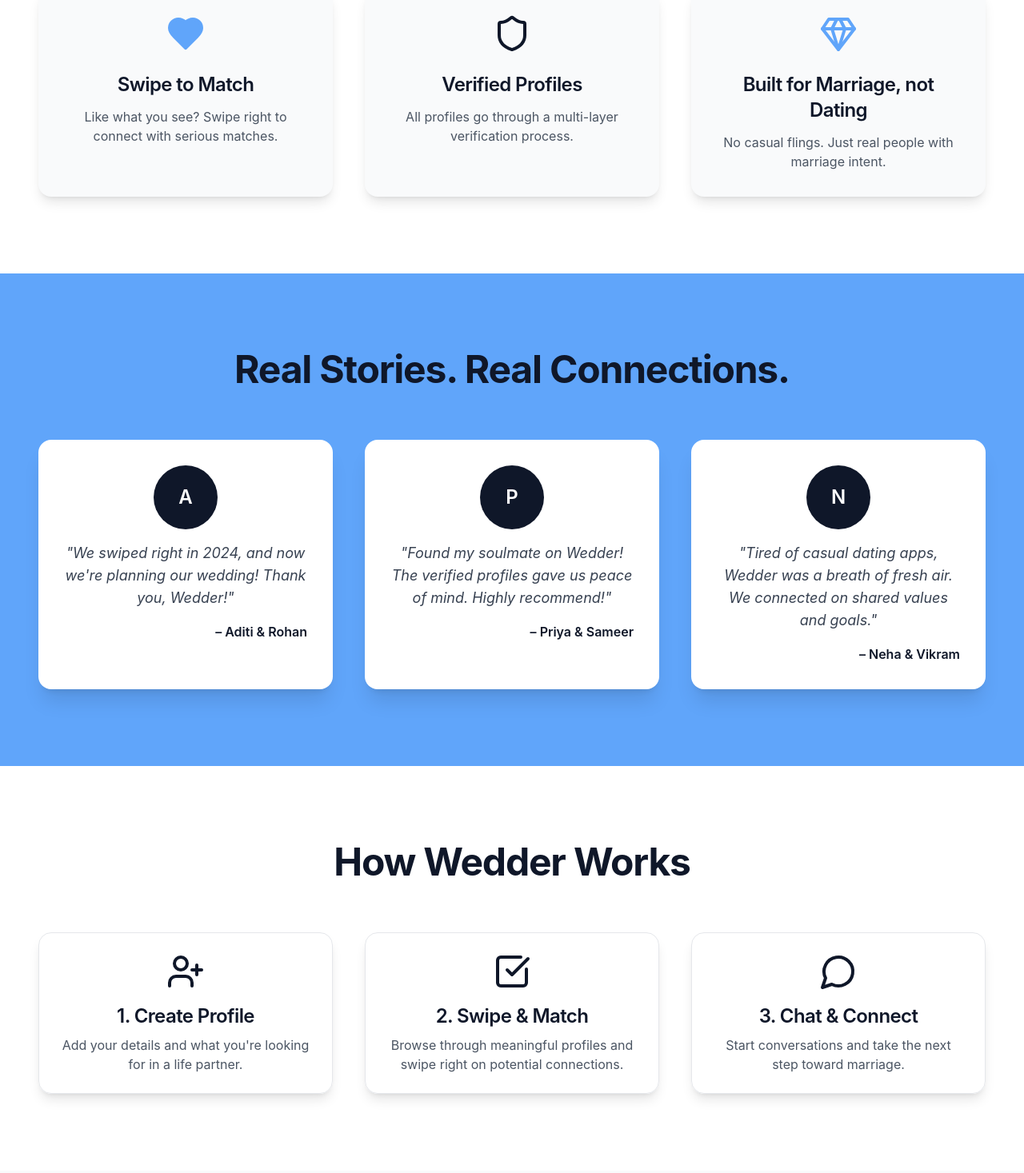
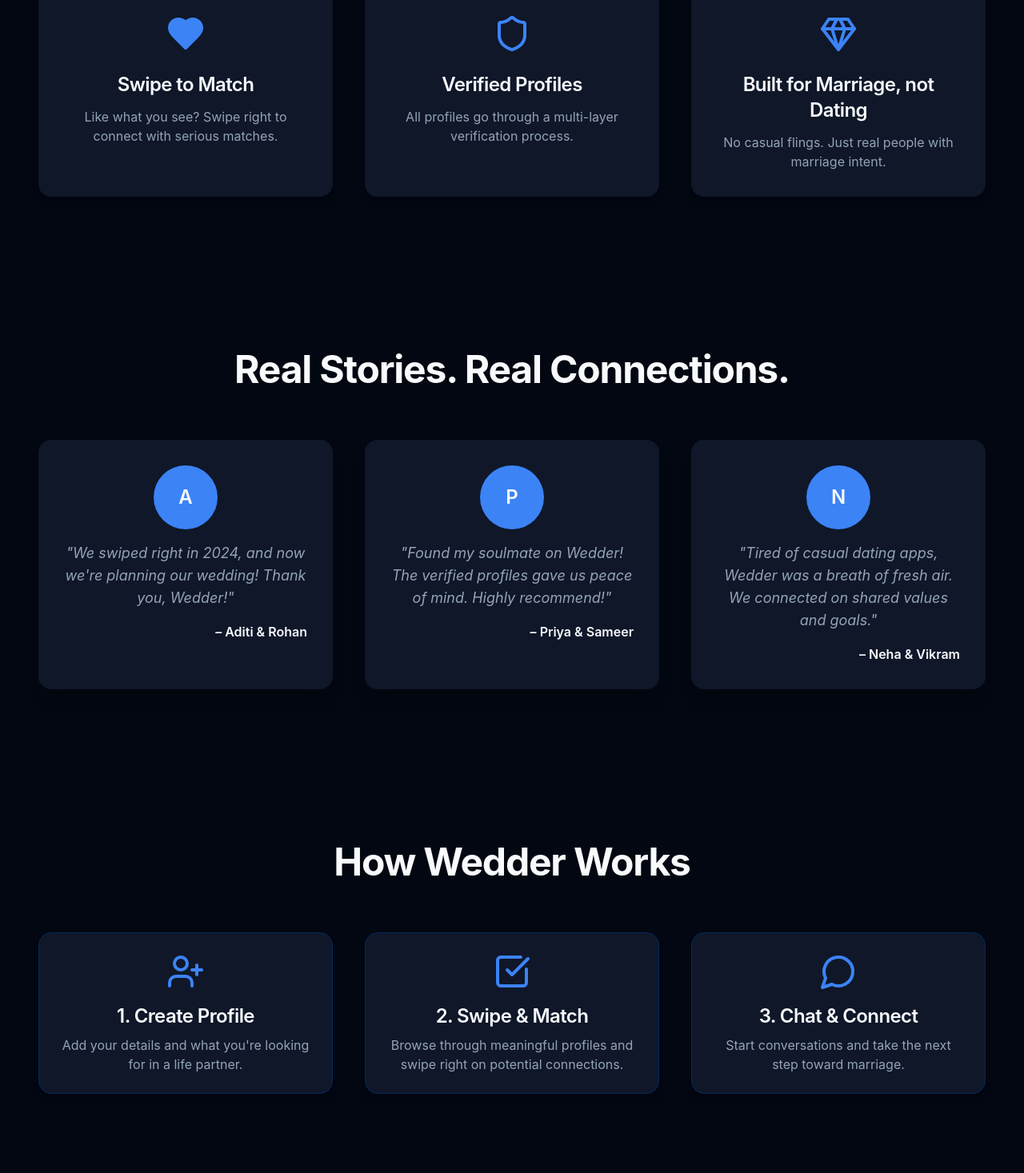
Before and after one commit to raaj880/dream-wedding-destination, a React (Vite) app: page / in a window 1280 px wide. Shown: the part 1103-2570 px from the top of the page at 80% size. Built offline with nearby package versions, Linux system fonts and the light colour scheme.

Commit message:
Add dark blue color to home page sections
Updated the home page sections to use the dark blue color scheme.

```diff
--- a/src/components/landing/FAQ.tsx
+++ b/src/components/landing/FAQ.tsx
@@ -1,4 +1,3 @@
-
 import React from 'react';
 import { Accordion } from "@/components/ui/accordion";
 import FAQItem from './FAQItem';
@@ -28,9 +27,9 @@ const faqData = [
 
 const FAQ = () => {
   return (
-    <section id="faq" className="bg-gray-50">
+    <section id="faq" className="bg-background">
       <div className="container mx-auto px-4 sm:px-6 lg:px-8">
-        <h2 className="text-4xl md:text-5xl font-bold text-deep-blue text-center mb-16">
+        <h2 className="text-4xl md:text-5xl font-bold text-foreground text-center mb-16">
           Frequently Asked Questions
         </h2>
         <div className="max-w-3xl mx-auto">
--- a/src/components/landing/Features.tsx
+++ b/src/components/landing/Features.tsx
@@ -4,17 +4,17 @@ import { Heart, Shield, Gem } from 'lucide-react'; // Changed Ring to Gem
 
 const featuresData = [
   {
-    icon: <Heart className="w-12 h-12 text-soft-pink fill-soft-pink" />,
+    icon: <Heart className="w-12 h-12 text-primary fill-primary" />,
     title: 'Swipe to Match',
     description: 'Like what you see? Swipe right to connect with serious matches.',
   },
   {
-    icon: <Shield className="w-12 h-12 text-deep-blue" />,
+    icon: <Shield className="w-12 h-12 text-primary" />,
     title: 'Verified Profiles',
     description: 'All profiles go through a multi-layer verification process.',
   },
   {
-    icon: <Gem className="w-12 h-12 text-soft-pink" />, // Changed Ring to Gem
+    icon: <Gem className="w-12 h-12 text-primary" />, // Changed Ring to Gem
     title: 'Built for Marriage, not Dating',
     description: 'No casual flings. Just real people with marriage intent.',
   },
@@ -22,22 +22,22 @@ const featuresData = [
 
 const Features = () => {
   return (
-    <section id="features" className="bg-white">
+    <section id="features" className="bg-background">
       <div className="container mx-auto px-4 sm:px-6 lg:px-8">
-        <h2 className="text-4xl md:text-5xl font-bold text-deep-blue text-center mb-16">
+        <h2 className="text-4xl md:text-5xl font-bold text-foreground text-center mb-16">
           Why Wedder Works
         </h2>
         <div className="grid md:grid-cols-3 gap-10">
           {featuresData.map((feature, index) => (
             <div
               key={index}
-              className="bg-gray-50 p-8 rounded-2xl shadow-lg text-center hover:shadow-xl transition-shadow duration-300"
+              className="bg-card p-8 rounded-2xl shadow-lg text-center hover:shadow-xl transition-shadow duration-300"
             >
               <div className="flex justify-center mb-6">
                 {feature.icon}
               </div>
-              <h3 className="text-2xl font-semibold text-deep-blue mb-3">{feature.title}</h3>
-              <p className="text-gray-600 text-base">{feature.description}</p>
+              <h3 className="text-2xl font-semibold text-foreground mb-3">{feature.title}</h3>
+              <p className="text-muted-foreground text-base">{feature.description}</p>
             </div>
           ))}
         </div>
--- a/src/components/landing/HowItWorks.tsx
+++ b/src/components/landing/HowItWorks.tsx
@@ -4,17 +4,17 @@ import { UserPlus, CheckSquare, MessageCircle } from 'lucide-react';
 
 const steps = [
   {
-    icon: <UserPlus className="w-12 h-12 text-deep-blue mb-4" />,
+    icon: <UserPlus className="w-12 h-12 text-primary mb-4" />,
     title: 'Create Profile',
     description: "Add your details and what you're looking for in a life partner.",
   },
   {
-    icon: <CheckSquare className="w-12 h-12 text-deep-blue mb-4" />,
+    icon: <CheckSquare className="w-12 h-12 text-primary mb-4" />,
     title: 'Swipe & Match',
     description: 'Browse through meaningful profiles and swipe right on potential connections.',
   },
   {
-    icon: <MessageCircle className="w-12 h-12 text-deep-blue mb-4" />,
+    icon: <MessageCircle className="w-12 h-12 text-primary mb-4" />,
     title: 'Chat & Connect',
     description: 'Start conversations and take the next step toward marriage.',
   },
@@ -22,17 +22,17 @@ const steps = [
 
 const HowItWorks = () => {
   return (
-    <section id="how-it-works" className="bg-white">
+    <section id="how-it-works" className="bg-background">
       <div className="container mx-auto px-4 sm:px-6 lg:px-8">
-        <h2 className="text-4xl md:text-5xl font-bold text-deep-blue text-center mb-16">
+        <h2 className="text-4xl md:text-5xl font-bold text-foreground text-center mb-16">
           How Wedder Works
         </h2>
         <div className="grid md:grid-cols-3 gap-10">
           {steps.map((step, index) => (
-            <div key={index} className="text-center p-6 rounded-2xl border border-gray-200 shadow-lg hover:shadow-xl transition-shadow duration-300">
+            <div key={index} className="text-center p-6 rounded-2xl border border-border bg-card shadow-lg hover:shadow-xl transition-shadow duration-300">
               <div className="flex justify-center">{step.icon}</div>
-              <h3 className="text-2xl font-semibold text-deep-blue mb-2">{index + 1}. {step.title}</h3>
-              <p className="text-gray-600">{step.description}</p>
+              <h3 className="text-2xl font-semibold text-foreground mb-2">{index + 1}. {step.title}</h3>
+              <p className="text-muted-foreground">{step.description}</p>
             </div>
           ))}
         </div>
--- a/src/components/landing/Testimonials.tsx
+++ b/src/components/landing/Testimonials.tsx
@@ -1,9 +1,8 @@
-
 import React from 'react';
 // Placeholder for user photos. You can use actual image paths or URLs here.
 // For now, we'll use simple initials as placeholders.
 const UserPhotoPlaceholder = ({ name }: { name: string }) => (
-  <div className="w-20 h-20 rounded-full bg-deep-blue text-white flex items-center justify-center text-2xl font-semibold mb-4 mx-auto">
+  <div className="w-20 h-20 rounded-full bg-primary text-primary-foreground flex items-center justify-center text-2xl font-semibold mb-4 mx-auto">
     {name.split(' ').map(n => n[0]).join('')}
   </div>
 );
@@ -28,20 +27,20 @@ const testimonialsData = [
 
 const Testimonials = () => {
   return (
-    <section id="testimonials" className="bg-soft-pink">
+    <section id="testimonials" className="bg-background">
       <div className="container mx-auto px-4 sm:px-6 lg:px-8">
-        <h2 className="text-4xl md:text-5xl font-bold text-deep-blue text-center mb-16">
+        <h2 className="text-4xl md:text-5xl font-bold text-foreground text-center mb-16">
           Real Stories. Real Connections.
         </h2>
         <div className="grid md:grid-cols-2 lg:grid-cols-3 gap-10">
           {testimonialsData.map((testimonial, index) => (
             <div
               key={index}
-              className="bg-white p-8 rounded-2xl shadow-xl transform hover:scale-105 transition-transform duration-300"
+              className="bg-card p-8 rounded-2xl shadow-xl transform hover:scale-105 transition-transform duration-300"
             >
               <UserPhotoPlaceholder name={testimonial.imagePlaceholder} />
-              <p className="text-gray-700 italic text-lg mb-4 text-center">"{testimonial.quote}"</p>
-              <p className="text-deep-blue font-semibold text-right text-md">– {testimonial.name}</p>
+              <p className="text-muted-foreground italic text-lg mb-4 text-center">"{testimonial.quote}"</p>
+              <p className="text-foreground font-semibold text-right text-md">– {testimonial.name}</p>
             </div>
           ))}
         </div>
```
